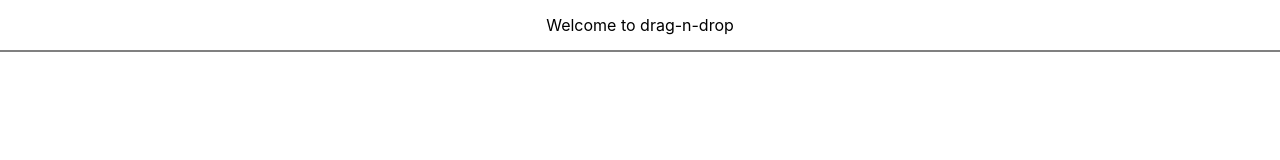
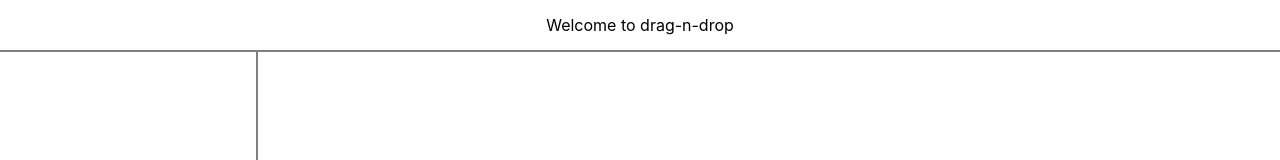
Before and after one commit to Dman89/drag-n-drop, a React (Create React App) app: page / in a window 1280 px wide. Shown: the top 160 px of the page. Built offline with nearby package versions, Linux system fonts and the light colour scheme.

Commit message:
Adding the main body and side panel to the project Allowing the frame to be set and the development to begin.

```diff
--- a/src/App.css
+++ b/src/App.css
@@ -0,0 +1,8 @@
+.App {
+  height: calc(100vh - 53px);
+  display: flex;
+  flex-wrap: wrap;
+  justify-content: flex-start;
+  align-content: flex-start;
+  align-items: stretch;
+}
--- a/src/App.js
+++ b/src/App.js
@@ -1,11 +1,15 @@
 import React from "react";
+import "./App.css";
 import Header from "./Components/Header";
-import "./App.css";
+import SidePanel from "./Components/SidePanel";
+import MainBody from "./Components/MainBody";
 
 function App() {
   return (
     <div className="App">
       <Header message="Welcome to drag-n-drop" />
+      <SidePanel />
+      <MainBody />
     </div>
   );
 }
```
